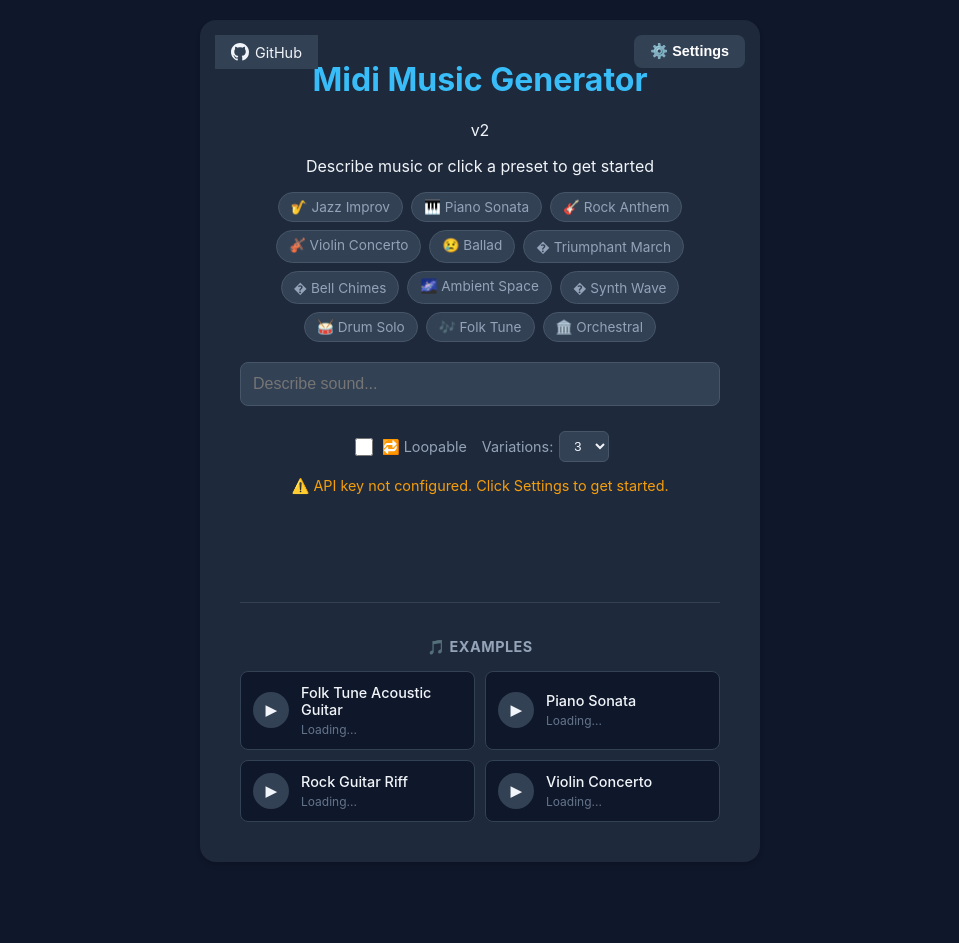
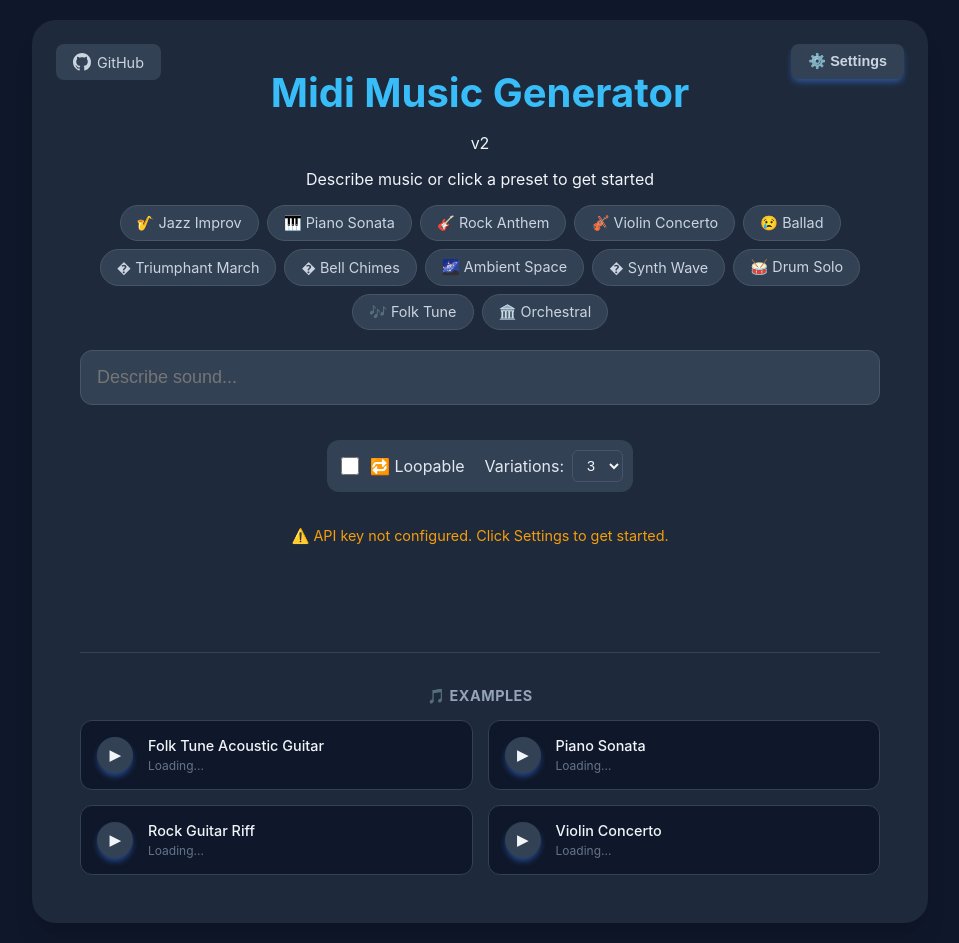
Before and after one commit to addy999/midi-music-generator, a Flask app: page / in a window 1280 px wide. Shown: the whole page, without its empty margins (160-1119 px from the left). Before the commit the page ends 862 px from the top, so only its background shows below. Run offline with Flask 3, Linux system fonts and the light colour scheme; parts of the project's set-up code (start-up, migrations or seed data) failed here and were passed over.

Commit message:
layout improvements

```diff
--- a/templates/index.html
+++ b/templates/index.html
@@ -20,18 +20,20 @@
       }
       .card {
         background: #1e293b;
-        padding: 2.5rem;
-        border-radius: 16px;
-        box-shadow: 0 4px 6px -1px rgba(0, 0, 0, 0.1),
-          0 2px 4px -1px rgba(0, 0, 0, 0.06);
-        width: 480px;
-        max-width: 100%;
+        padding: 3rem;
+        border-radius: 24px;
+        box-shadow: 0 20px 25px -5px rgba(0, 0, 0, 0.1),
+          0 10px 10px -5px rgba(0, 0, 0, 0.04);
+        width: 800px;
+        max-width: 95%;
         text-align: center;
         position: relative;
       }
       h1 {
         margin-top: 0;
         color: #38bdf8;
+        font-size: 2.5rem;
+        margin-bottom: 0.5rem;
       }
 
       .input-group {
@@ -40,33 +42,41 @@
 
       input[type="text"] {
         width: 100%;
-        padding: 12px;
+        padding: 16px;
         box-sizing: border-box;
-        border-radius: 8px;
+        border-radius: 12px;
         border: 1px solid #475569;
         background: #334155;
         color: white;
-        font-size: 16px;
-        margin-bottom: 10px;
+        font-size: 18px;
+        margin-bottom: 15px;
+        transition: all 0.2s;
       }
       input[type="text"]:focus {
-        outline: 2px solid #38bdf8;
-        border-color: transparent;
+        outline: none;
+        border-color: #38bdf8;
+        box-shadow: 0 0 0 3px rgba(56, 189, 248, 0.2);
       }
 
       button {
         width: 100%;
-        padding: 12px;
+        padding: 16px;
         background: linear-gradient(135deg, #38bdf8 0%, #3b82f6 100%);
         color: white;
         border: none;
-        border-radius: 8px;
-        font-weight: 600;
+        border-radius: 12px;
+        font-weight: 700;
+        font-size: 18px;
         cursor: pointer;
-        transition: transform 0.1s;
+        transition: all 0.2s;
+        box-shadow: 0 4px 6px -1px rgba(59, 130, 246, 0.5);
+      }
+      button:hover {
+        transform: translateY(-1px);
+        box-shadow: 0 6px 8px -1px rgba(59, 130, 246, 0.6);
       }
       button:active {
-        transform: scale(0.98);
+        transform: translateY(0);
       }
       button:disabled {
         background: #475569;
@@ -80,19 +90,29 @@
 
       .settings-btn {
         position: absolute;
-        top: 15px;
-        right: 15px;
+        top: 24px;
+        right: 24px;
         width: auto;
         padding: 8px 16px;
         background: #334155;
         font-size: 0.9em;
         margin-top: 0;
+        border-radius: 8px;
+        color: #cbd5e1;
+        border: 1px solid transparent;
+        cursor: pointer;
+        transition: all 0.2s;
+      }
+      .settings-btn:hover {
+        background: #475569;
+        color: white;
+        border-color: #64748b;
       }
 
       .github-btn {
         position: absolute;
-        top: 15px;
-        left: 15px;
+        top: 24px;
+        left: 24px;
         width: auto;
         padding: 8px 16px;
         background: #334155;
@@ -102,11 +122,15 @@
         align-items: center;
         gap: 6px;
         text-decoration: none;
-        color: #f1f5f9;
-        transition: background 0.2s;
+        color: #cbd5e1;
+        transition: all 0.2s;
+        border-radius: 8px;
+        border: 1px solid transparent;
       }
       .github-btn:hover {
         background: #475569;
+        color: white;
+        border-color: #64748b;
       }
       .github-icon {
         width: 18px;
@@ -219,17 +243,19 @@
       .preset-tag {
         background: #334155;
         border: 1px solid #475569;
-        color: #94a3b8;
-        padding: 6px 12px;
-        border-radius: 20px;
-        font-size: 0.85em;
+        color: #cbd5e1;
+        padding: 8px 16px;
+        border-radius: 24px;
+        font-size: 0.9em;
         cursor: pointer;
         transition: all 0.2s;
+        user-select: none;
       }
       .preset-tag:hover {
         background: #475569;
         color: #f1f5f9;
         border-color: #38bdf8;
+        transform: translateY(-1px);
       }
       .preset-tag.active {
         background: #38bdf8;
@@ -240,18 +266,23 @@
       /* Options Row */
       .options-row {
         display: flex;
-        gap: 15px;
+        gap: 20px;
         justify-content: center;
         align-items: center;
-        margin: 15px 0;
+        margin: 20px 0;
         flex-wrap: wrap;
+        background: #334155;
+        padding: 10px;
+        border-radius: 12px;
+        display: inline-flex;
       }
       .option-item {
         display: flex;
         align-items: center;
-        gap: 6px;
-        font-size: 0.9em;
-        color: #94a3b8;
+        gap: 8px;
+        font-size: 1em;
+        color: #e2e8f0;
+        cursor: pointer;
       }
       .option-item input[type="checkbox"] {
         width: 18px;
@@ -339,20 +370,24 @@
       #examplesContainer {
         display: grid;
         grid-template-columns: repeat(2, 1fr);
-        gap: 10px;
+        gap: 15px;
       }
       .example-item {
         background: #0f172a;
         border: 1px solid #334155;
-        border-radius: 8px;
-        padding: 12px;
+        border-radius: 12px;
+        padding: 16px;
         display: flex;
         align-items: center;
-        gap: 12px;
-        transition: border-color 0.2s;
+        gap: 15px;
+        transition: all 0.2s;
+        cursor: pointer;
       }
       .example-item:hover {
-        border-color: #475569;
+        border-color: #38bdf8;
+        background: #1e293b;
+        transform: translateY(-2px);
+        box-shadow: 0 4px 6px -1px rgba(0, 0, 0, 0.1);
       }
       .example-play-btn {
         background: #334155;
@@ -499,7 +534,7 @@
 
       <!-- Piano Roll Visualizer -->
       <div class="visualizer-container" id="visualizerContainer">
-        <canvas id="pianoRoll" width="420" height="120"></canvas>
+        <canvas id="pianoRoll" width="700" height="160"></canvas>
       </div>
 
       <div class="controls" id="controls">
```
